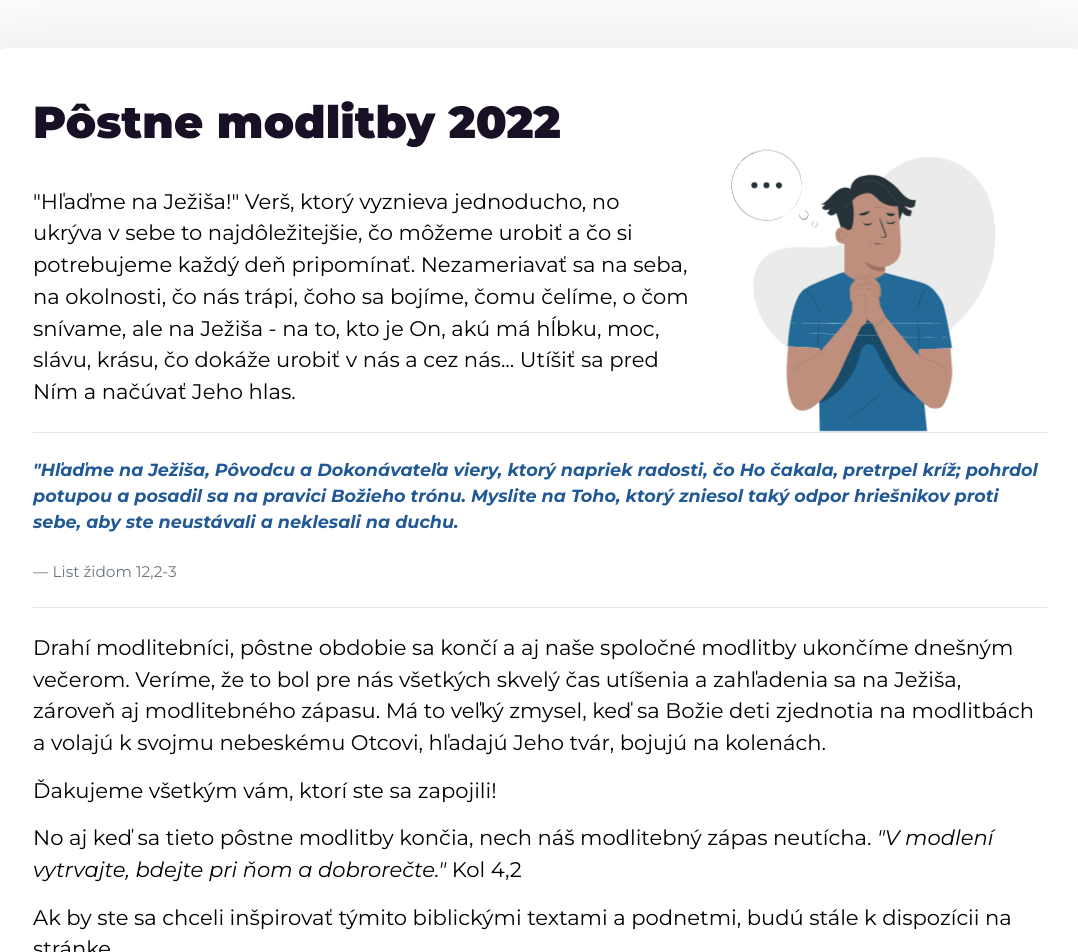
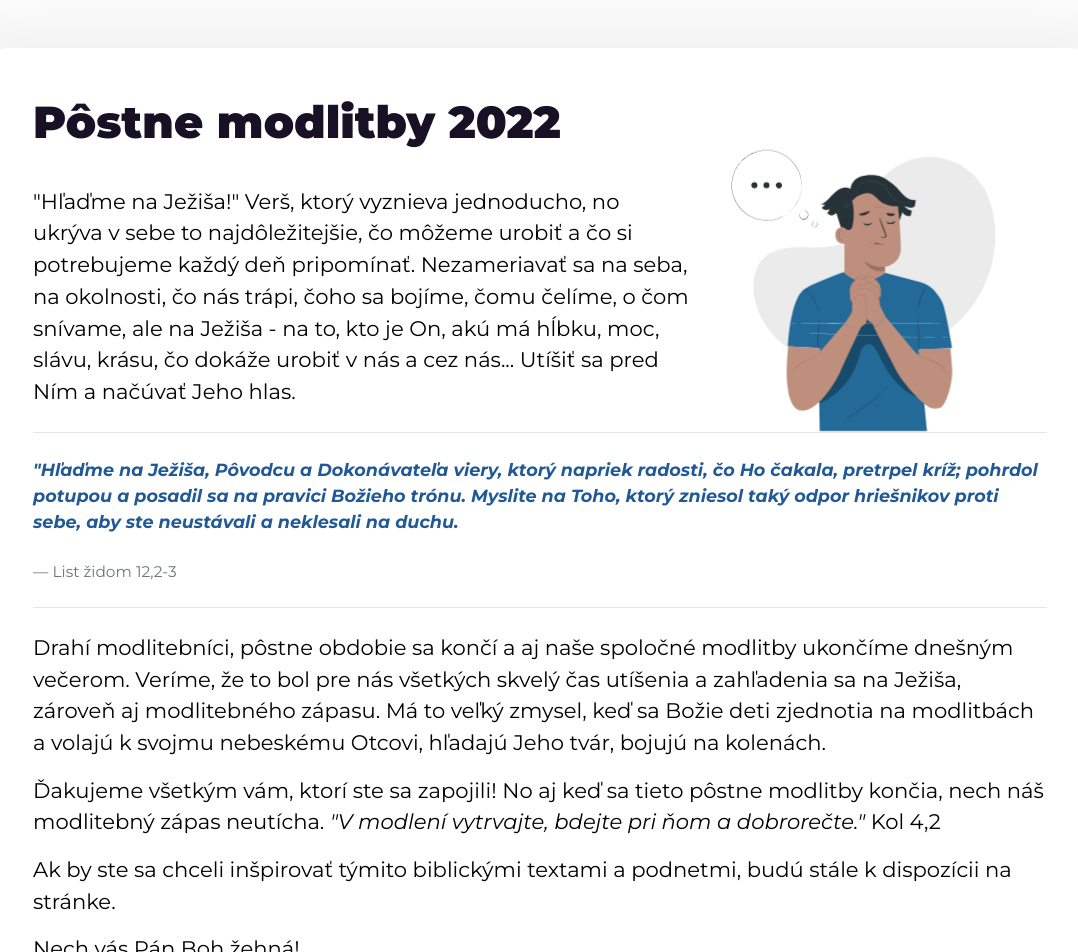
Before and after one commit to pergalsk/retaz-patmos-web, an Angular app: page / in a window 1280 px wide. Shown: the top 952 px of the page, without its empty margins (100-1178 px from the left). Built offline with nearby package versions, Linux system fonts and the light colour scheme.

Commit message:
Added: small content layout modification

```diff
--- a/src/app/modules/year2022/contents/main-content2022/main-content2022.component.html
+++ b/src/app/modules/year2022/contents/main-content2022/main-content2022.component.html
@@ -39,8 +39,8 @@
     zároveň aj modlitebného zápasu. Má to veľký zmysel, keď sa Božie deti zjednotia na modlitbách a
     volajú k svojmu nebeskému Otcovi, hľadajú Jeho tvár, bojujú na kolenách.
   </p>
-  <p class="lead"><b>Ďakujeme všetkým vám, ktorí ste sa zapojili!</b></p>
   <p class="lead">
+    <b>Ďakujeme všetkým vám, ktorí ste sa zapojili!</b>
     No aj keď sa tieto pôstne modlitby končia, nech náš modlitebný zápas neutícha.
     <em>"V modlení vytrvajte, bdejte pri ňom a dobrorečte."</em> Kol 4,2
   </p>
```
